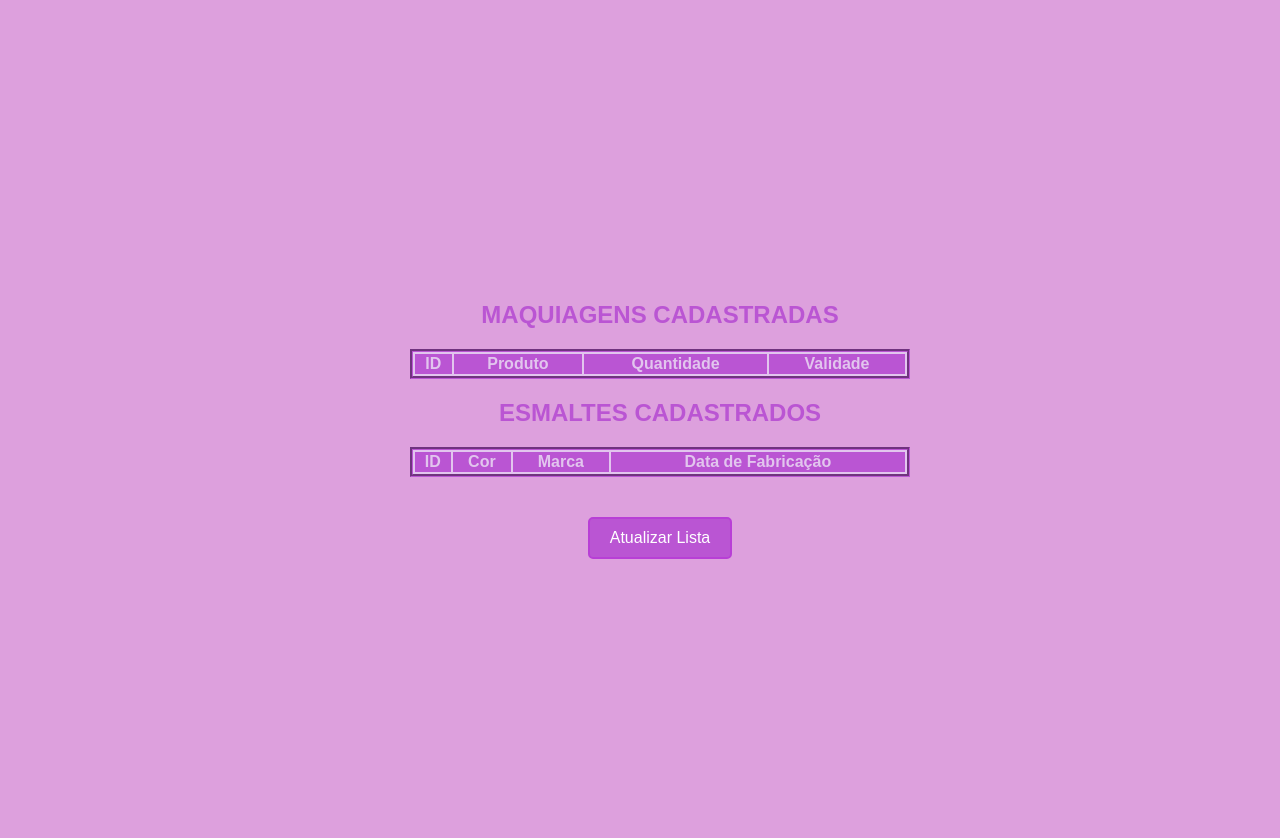
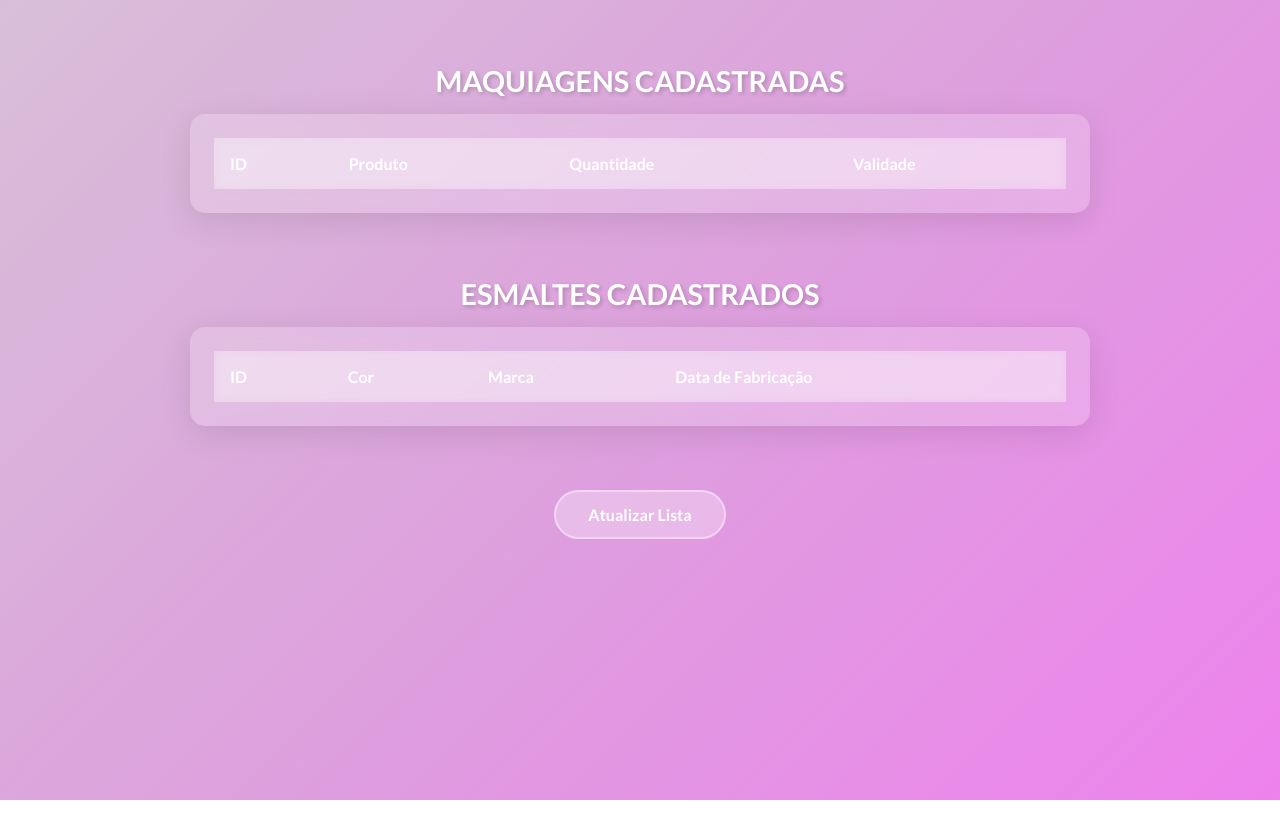
Before and after one commit to clarabaida2008/1023A-backend, a website: page lista.html in a window 1280 px wide. After the commit the page ends 800 px from the top, so only its background shows below. Drawn offline with Linux system fonts and the light colour scheme; no server answers; a web font is replaced by a local one.

```diff
--- a/lista.html
+++ b/lista.html
@@ -7,54 +7,126 @@
     <title>Listar Produtos</title>
     <link rel="preconnect" href="https://fonts.googleapis.com">
     <link rel="preconnect" href="https://fonts.gstatic.com" crossorigin>
-    <link href="https://fonts.googleapis.com/css2?family=Kanchenjunga:wght@400;500;600;700&display=swap"
-        rel="stylesheet">
+    <link href="https://fonts.googleapis.com/css2?family=Lato:ital,wght@0,100;0,300;0,400;0,700;0,900;1,100;1,300;1,400;1,700;1,900&display=swap" rel="stylesheet">
     <style>
+        * {
+            margin: 0;
+            padding: 0;
+            box-sizing: border-box;
+        }
+
         body {
-            margin: 20px;
+            font-family: "Lato", sans-serif;
+            background: linear-gradient(135deg, #d8bfd8, #dda0dd, #ee82ee);
+            min-height: 100vh;
+            display: flex;
+            flex-direction: column;
+            align-items: center;
+            padding: 2rem;
+            color: #fff;
+        }
+
+        h2 {
+            text-align: center;
+            margin: 2rem 0 1rem;
+            color: #fff;
+            font-size: 1.8rem;
+            text-shadow: 2px 2px 4px rgba(0, 0, 0, 0.2);
+        }
+
+        .tabela-container {
             width: 100%;
-            height: 100vh;
-            display: flex;
-            background-color: rgb(221, 160, 221);
-            flex-direction: column;
-            color: rgb(186, 85, 211);
-            font-family: "Kanchenjunga", sans-serif;
-            font-weight: 400;
-            font-style: normal;
-            align-items: center;
-            justify-content: center;
-            text-align: center;
+            max-width: 900px;
+            margin-bottom: 2rem;
+            background: rgba(255, 255, 255, 0.2);
+            backdrop-filter: blur(10px);
+            border-radius: 15px;
+            padding: 1.5rem;
+            box-shadow: 0 8px 32px rgba(0, 0, 0, 0.1);
+            overflow-x: auto;
         }
 
         table {
-            border: 3px groove rgb(186, 85, 211);
-            background-color: rgb(226, 197, 238);
-            width: 500px;
+            width: 100%;
+            border-collapse: collapse;
+            color: #fff;
         }
 
         thead {
-            background-color: rgb(186, 85, 211);
-            color: rgb(226, 197, 238);
+            background: rgba(255, 255, 255, 0.3);
+            backdrop-filter: blur(5px);
+        }
+
+        th {
+            padding: 1rem;
+            text-align: left;
+            font-weight: 600;
+        }
+
+        td {
+            padding: 0.8rem 1rem;
+            border-bottom: 1px solid rgba(255, 255, 255, 0.1);
+        }
+
+        tr:hover {
+            background: rgba(255, 255, 255, 0.1);
         }
 
         #atualizarLista {
-            font-family: "Kanchenjunga", sans-serif;
-            margin: 40px 0 0 0;
-            padding: 10px 20px;
-            background: rgb(186, 85, 211);
+            font-family: "Lato", sans-serif;
+            margin: 2rem 0;
+            padding: 0.8rem 2rem;
+            background: rgba(255, 255, 255, 0.3);
             color: white;
-            border: 2px solid rgb(184, 63, 214);
-            border-radius: 5px;
+            border: 2px solid rgba(255, 255, 255, 0.4);
+            border-radius: 50px;
             font-size: 1rem;
+            font-weight: 600;
             cursor: pointer;
-            align-self: center;
+            transition: all 0.3s ease;
+        }
+
+        #atualizarLista:hover {
+            background: rgba(255, 255, 255, 0.5);
+            transform: translateY(-2px);
+        }
+
+        /* Responsividade */
+        @media (max-width: 768px) {
+            .tabela-container {
+                padding: 1rem;
+            }
+
+            th, td {
+                padding: 0.6rem;
+                font-size: 0.9rem;
+            }
+
+            h2 {
+                font-size: 1.5rem;
+            }
+        }
+
+        @media (max-width: 480px) {
+            body {
+                padding: 1rem;
+            }
+
+            .tabela-container {
+                padding: 0.5rem;
+            }
+
+            th, td {
+                padding: 0.4rem;
+                font-size: 0.8rem;
+            }
         }
     </style>
-
 </head>
 
 <body>
     <h2>MAQUIAGENS CADASTRADAS</h2>
+    <div class="tabela-container">
         <table id="tabela_maquiagem">
             <thead>
                 <tr>
@@ -67,8 +139,10 @@
             <tbody>
             </tbody>
         </table>
+    </div>
 
     <h2>ESMALTES CADASTRADOS</h2>
+    <div class="tabela-container">
         <table id="tabela_esmalte">
             <thead>
                 <tr>
@@ -81,6 +155,7 @@
             <tbody>
             </tbody>
         </table>
+    </div>
 
     <button id="atualizarLista">Atualizar Lista</button>
 
@@ -94,7 +169,6 @@
                     tabelaMaquiagem.innerHTML = "";
                     maquiagens.forEach(maquiagem => {
                         const linha = document.createElement("tr");
-                        // Extrai apenas a data (YYYY-MM-DD) de validade
                         const dataValidade = maquiagem.validade ? maquiagem.validade.split('T')[0] : '';
                         linha.innerHTML = `
                             <td>${maquiagem.id_maquiagem}</td>
@@ -115,7 +189,6 @@
                     tabelaEsmalte.innerHTML = "";
                     esmaltes.forEach(esmalte => {
                         const linha = document.createElement("tr");
-                           // Extrai apenas a data (YYYY-MM-DD) de data de fabricação
                         const dataFabricacao = esmalte.data_fabricacao ? esmalte.data_fabricacao.split('T')[0] : '';
                         linha.innerHTML = `
                             <td>${esmalte.id_esmalte}</td>
@@ -130,6 +203,7 @@
                 }
             } catch (error) {
                 console.error("Erro ao buscar dados:", error);
+                alert("Erro ao carregar dados. Verifique o console para mais detalhes.");
             }
         }
 
@@ -137,5 +211,4 @@
         buscaDados();
     </script>
 </body>
-
 </html>
```
Also changed, not shown: index.html (+10 -5 lines). Lines whose indentation alone changed are shown as unchanged.
